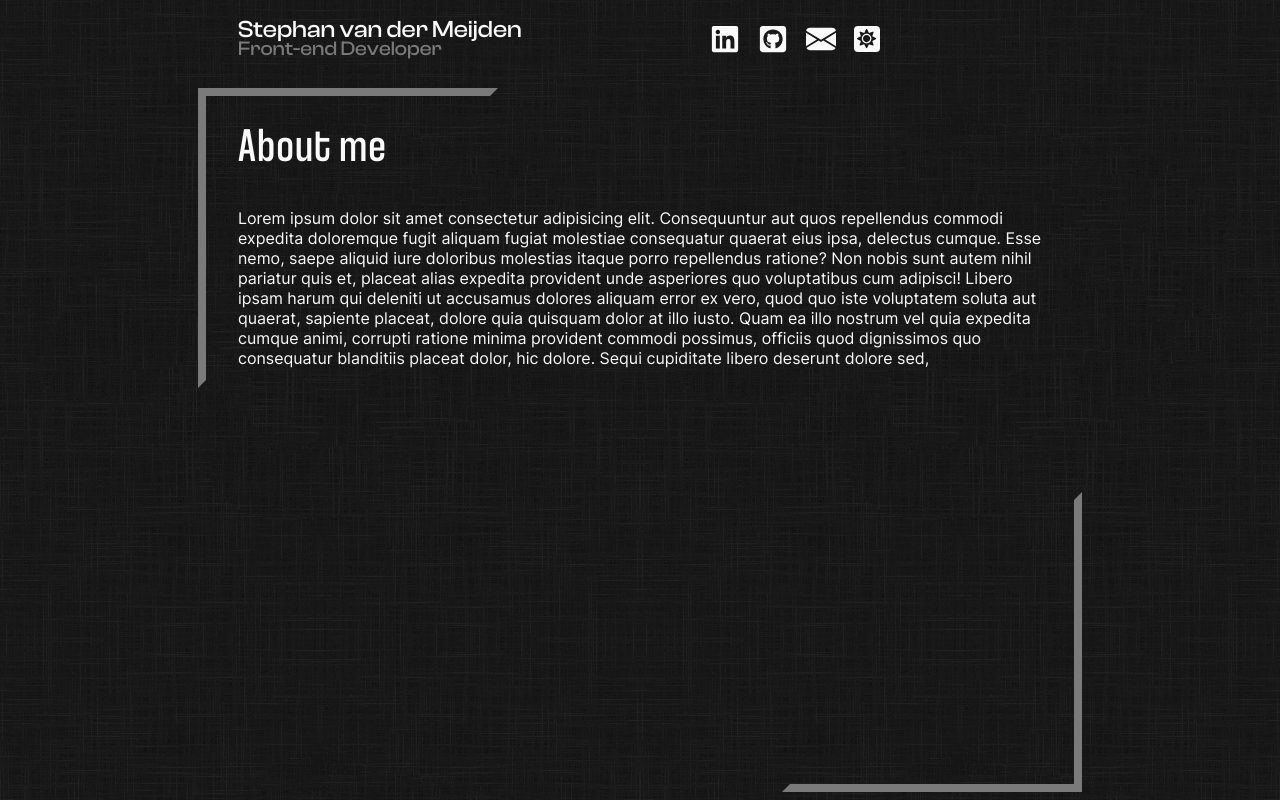
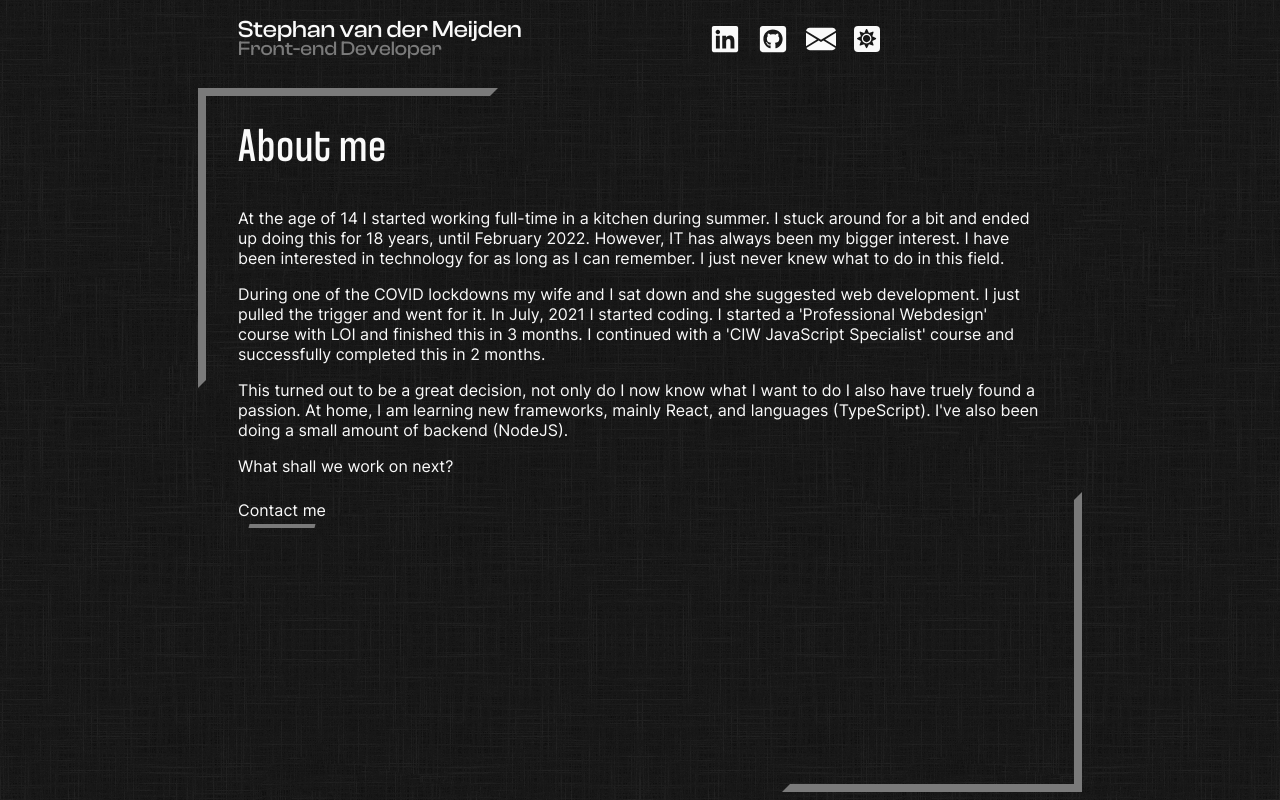
Before and after one commit to aevitas1/portfolio_v2, a React (Vite) app: page /about in a window 1280 px wide. Built offline with nearby package versions, Linux system fonts and the light colour scheme.

Commit message:
Added content

```diff
--- a/src/components/content/button/button.module.scss
+++ b/src/components/content/button/button.module.scss
@@ -2,24 +2,24 @@
 
 .button {
   position: relative;
-  padding: 0.5rem 0.75rem;
+  padding: 0.5rem 0;
   cursor: pointer;
   width: fit-content;
   &::after {
     content: "";
     position: absolute;
     background-color: var.$borderColor;
-    width: 50%;
+    width: 75%;
     height: 0.25rem;
-    left: 25%;
+    left: 12.5%;
     bottom: 0;
     transition: 0.25s ease-out all;
     transform: skew(-15deg);
   }
   &:hover {
     &::after {
-      width: calc(100% - 1.5rem);
-      left: 0.75rem;
+      left: 0;
+      width: 100%;
       background-color: var.$primaryHover;
     }
     a {
--- a/src/components/content/pages/about.tsx
+++ b/src/components/content/pages/about.tsx
@@ -1,22 +1,33 @@
 import styles from "./pages.module.scss";
+import Button from "../button/Button";
+
 const About = () => {
   return (
     <>
       <div className={`${styles.page_wrapper} ${styles.about}`}>
         <p>
-          Lorem ipsum dolor sit amet consectetur adipisicing elit. Consequuntur
-          aut quos repellendus commodi expedita doloremque fugit aliquam fugiat
-          molestiae consequatur quaerat eius ipsa, delectus cumque. Esse nemo,
-          saepe aliquid iure doloribus molestias itaque porro repellendus
-          ratione? Non nobis sunt autem nihil pariatur quis et, placeat alias
-          expedita provident unde asperiores quo voluptatibus cum adipisci!
-          Libero ipsam harum qui deleniti ut accusamus dolores aliquam error ex
-          vero, quod quo iste voluptatem soluta aut quaerat, sapiente placeat,
-          dolore quia quisquam dolor at illo iusto. Quam ea illo nostrum vel
-          quia expedita cumque animi, corrupti ratione minima provident commodi
-          possimus, officiis quod dignissimos quo consequatur blanditiis placeat
-          dolor, hic dolore. Sequi cupiditate libero deserunt dolore sed,
+          At the age of 14 I started working full-time in a kitchen during
+          summer. I stuck around for a bit and ended up doing this for 18 years,
+          until February 2022. However, IT has always been my bigger interest. I
+          have been interested in technology for as long as I can remember. I
+          just never knew what to do in this field.
         </p>
+        <p>
+          During one of the COVID lockdowns my wife and I sat down and she
+          suggested web development. I just pulled the trigger and went for it.
+          In July, 2021 I started coding. I started a 'Professional Webdesign'
+          course with LOI and finished this in 3 months. I continued with a 'CIW
+          JavaScript Specialist' course and successfully completed this in 2
+          months.
+        </p>
+        <p>
+          This turned out to be a great decision, not only do I now know what I
+          want to do I also have truely found a passion. At home, I am learning
+          new frameworks, mainly React, and languages (TypeScript). I've also
+          been doing a small amount of backend (NodeJS).
+        </p>
+        <p>What shall we work on next?</p>
+        <Button text="Contact me" link="/contact" newtab={false} />
       </div>
     </>
   );
--- a/src/components/content/pages/contact.tsx
+++ b/src/components/content/pages/contact.tsx
@@ -1,13 +1,18 @@
 import styles from "./pages.module.scss";
+import Button from "../button/Button";
 const Contact = () => {
   return (
     <>
       <div className={styles.page_wrapper}>
         <div className={styles.contact}>
-          <p>
-            Lorem ipsum dolor sit amet consectetur adipisicing elit. Laborum
-            nemo quisquam animi perferendis dolor repellendus mollitia esse, sit
+          <p style={{ paddingBottom: "1.5rem" }}>
+            A contact form is on the way. Meanwhile:
           </p>
+          <Button
+            text="Contact me"
+            link="mailto: sfhvdmeijden@gmail.com"
+            newtab={false}
+          />
         </div>
       </div>
     </>
--- a/src/components/content/pages/pages.module.scss
+++ b/src/components/content/pages/pages.module.scss
@@ -23,7 +23,6 @@
       width: fit-content;
     }
   }
-
   .home {
     display: flex;
     flex-flow: column;
@@ -33,13 +32,14 @@
       display: flex;
       justify-content: space-around;
       flex-wrap: wrap;
-      @media screen and (max-width: 500px) {
-        flex-flow: column;
-        align-items: center;
-      }
     }
     a {
       width: fit-content;
     }
   }
+
+  &.about {
+    justify-content: flex-start;
+    gap: 1rem;
+  }
 }
```
